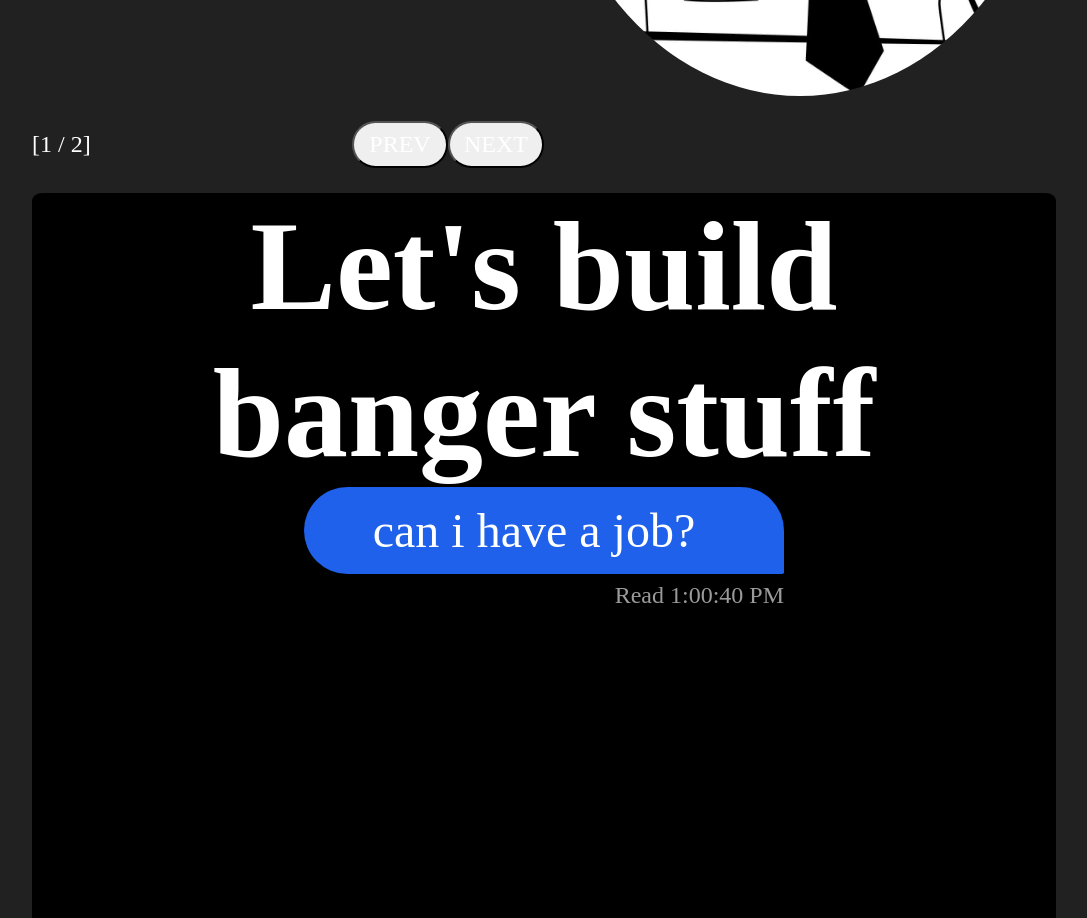
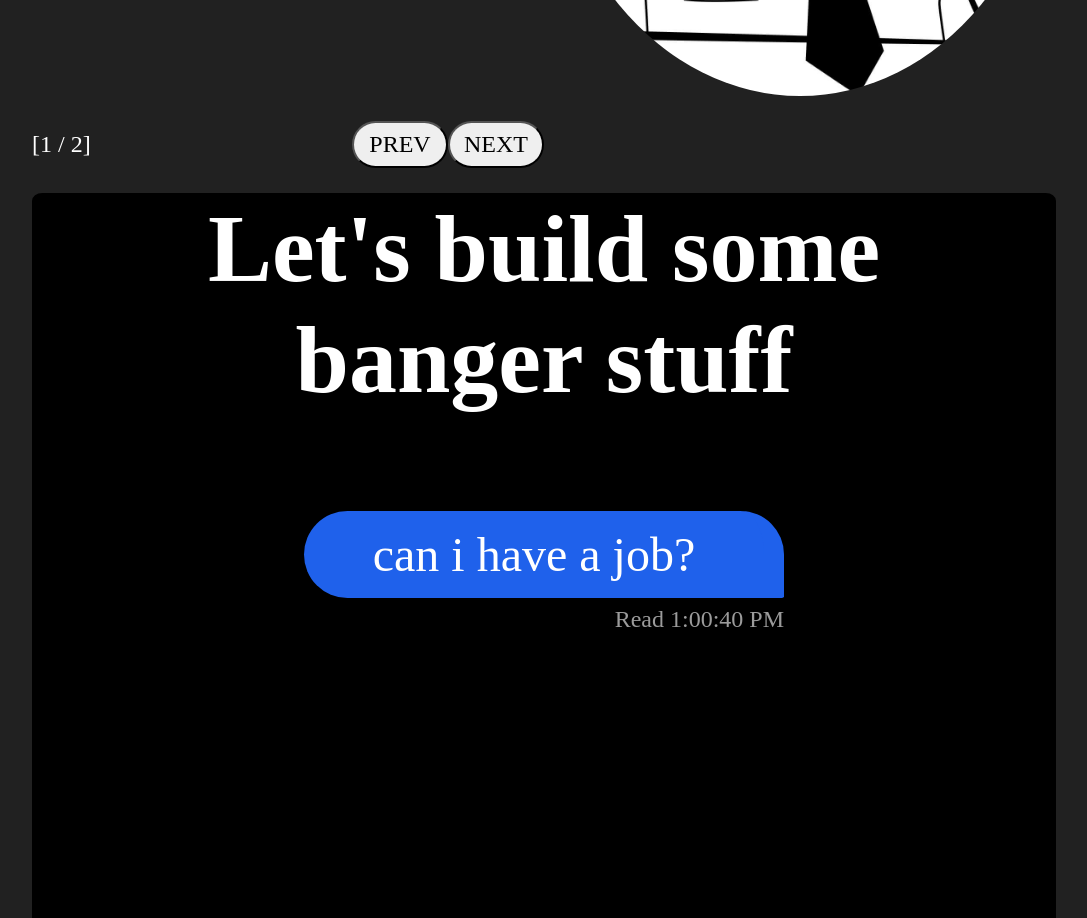
Before and after one commit to MaybeJod/v.0.1_portfolio, a React (Create React App) app: page / in a window 1280 px wide. Shown: the part 3400-4318 px from the top of the page, without its empty margins (96-1183 px from the left). Built offline with nearby package versions, Linux system fonts and the light colour scheme.

Commit message:
fix: added margin bottom on contact section

```diff
--- a/src/Pages/LandingPage.css
+++ b/src/Pages/LandingPage.css
@@ -344,6 +344,7 @@ table {
 							}
 							.slide-button-container {
 								.slide-buttons {
+									color: var(--main-black);
 									font-size: 1.5rem;
 									border-radius: 2rem;
 									padding: 0.5rem;
@@ -382,7 +383,8 @@ table {
 			align-items: center;
 			.contact-heading {
 				text-align: center;
-				font-size: 8rem;
+				font-size: 6rem;
+				margin-bottom: 6rem;
 			}
 			.cta-button {
 				font-size: 3rem;
--- a/src/Pages/LandingPageComponents/Contact.tsx
+++ b/src/Pages/LandingPageComponents/Contact.tsx
@@ -24,7 +24,7 @@ export default function Contact() {
 	return (
 		<section id="contact">
 			<div className="page-container">
-				<h2 className="contact-heading">Let's build banger stuff</h2>
+				<h2 className="contact-heading">Let's build some banger stuff</h2>
 				<button className="cta-button">
 					<span>can i have a job?</span>
 				</button>
```
